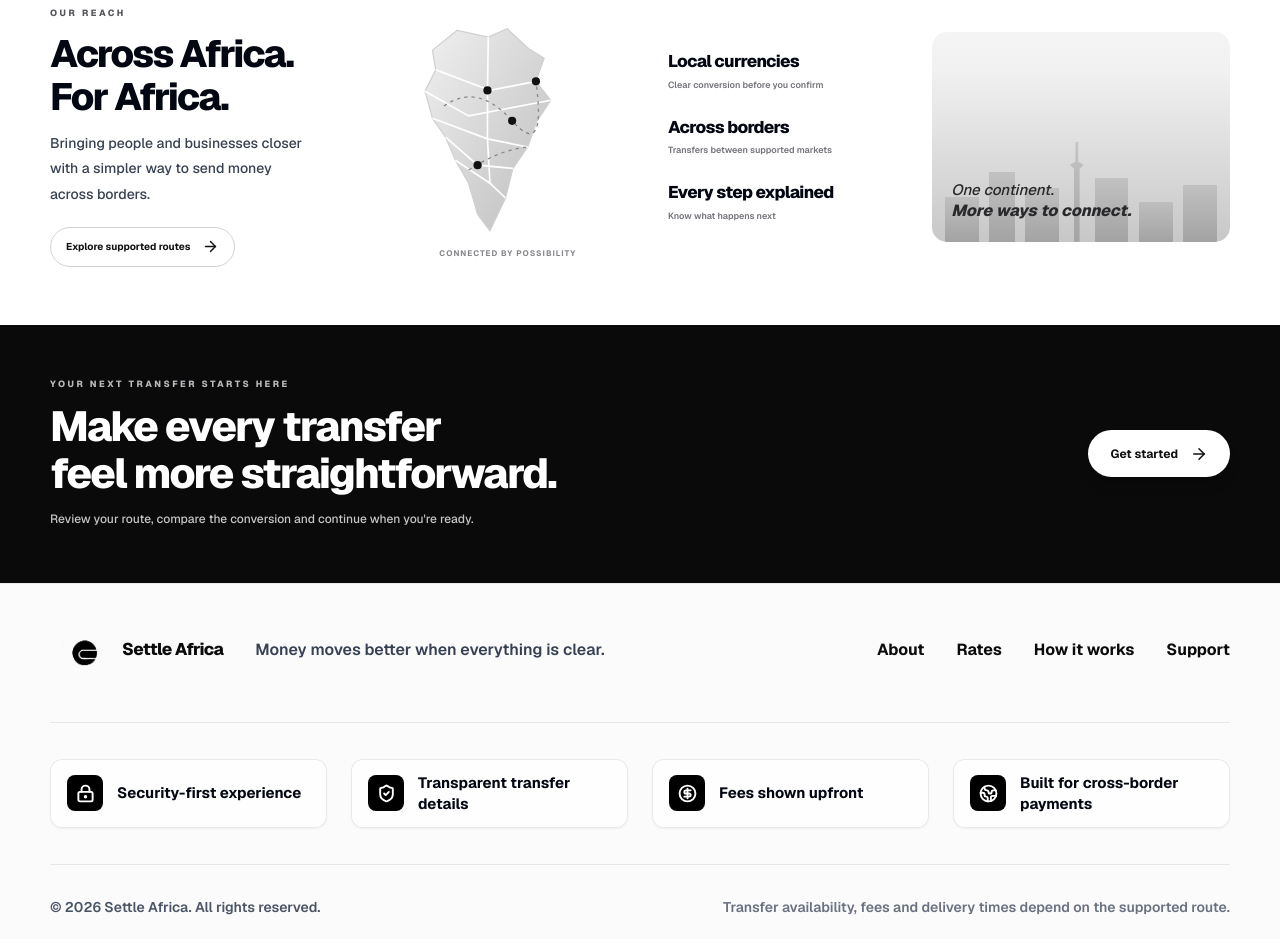
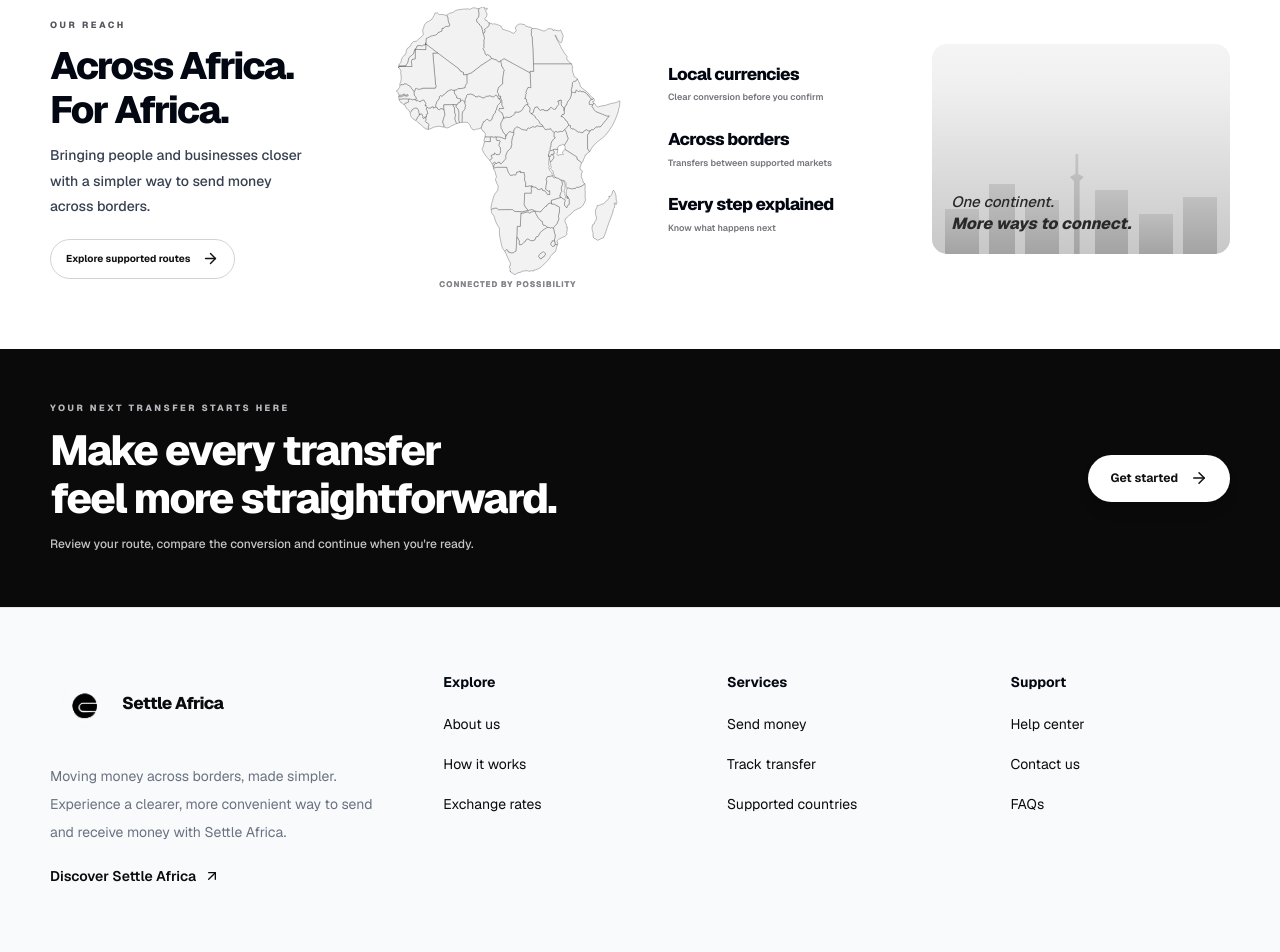
Before and after one commit to devshakur/Seattle-Africa, a Next.js app: page / in a window 1280 px wide. Shown: the part 1832-2784 px from the top of the page. Built offline with nearby package versions, Linux system fonts and the light colour scheme.

Commit message:
fixs_enacted

```diff
--- a/src/features/landing/components/Footer.tsx
+++ b/src/features/landing/components/Footer.tsx
@@ -1,78 +1,100 @@
 import Link from "next/link";
-import { CircleDollarSign, Globe2, LockKeyhole, ShieldCheck } from "lucide-react";
+import {
+  ArrowUpRight,
+  Globe2,
+  LockKeyhole,
+  ShieldCheck,
+  CircleDollarSign,
+} from "lucide-react";
 import { BrandMark } from "./BrandMark";
 
-export const trustItems = [
-  { icon: LockKeyhole, text: "Security-first experience" },
-  { icon: ShieldCheck, text: "Transparent transfer details" },
-  { icon: CircleDollarSign, text: "Fees shown upfront" },
-  { icon: Globe2, text: "Built for cross-border payments" },
+const footerLinks = [
+  {
+    title: "Explore",
+    links: [
+      { label: "About us", href: "#about" },
+      { label: "How it works", href: "#how-it-works" },
+      { label: "Exchange rates", href: "#rates" },
+    ],
+  },
+  {
+    title: "Services",
+    links: [
+      { label: "Send money", href: "#send-money" },
+      { label: "Track transfer", href: "#track" },
+      { label: "Supported countries", href: "#countries" },
+    ],
+  },
+  {
+    title: "Support",
+    links: [
+      { label: "Help center", href: "#support" },
+      { label: "Contact us", href: "mailto:support@settleafrica.com" },
+      { label: "FAQs", href: "#faq" },
+    ],
+  },
+];
+
+const trustItems = [
+  { icon: LockKeyhole, label: "Security focused" },
+  { icon: ShieldCheck, label: "Transparent transfers" },
+  { icon: CircleDollarSign, label: "Upfront fees" },
+  { icon: Globe2, label: "Cross-border payments" },
 ];
 
 export function Footer() {
   return (
-    <footer className="footer bg-gray-50/70 border-t border-gray-200/80 pt-14 pb-10" id="support">
+    <footer
+      id="support"
+      className="bg-gray-50 border-t border-gray-200"
+    >
       <div className="container">
-        {/* Top: Brand, Tagline, Navigation */}
-        <div className="flex flex-col lg:flex-row lg:items-center justify-between gap-6 pb-10 border-b border-gray-200">
-          <div className="flex flex-col sm:flex-row sm:items-center gap-4 sm:gap-8">
+
+        {/* Main footer */}
+        <div className="grid grid-cols-1 md:grid-cols-2 lg:grid-cols-[1.5fr_1fr_1fr_1fr] gap-12 lg:gap-16 py-14 lg:py-16">
+
+          {/* Brand */}
+          <div className="max-w-sm">
             <BrandMark />
-            <p className="text-sm sm:text-base font-semibold text-gray-700">
-              Money moves better when everything is clear.
+
+            <p className="mt-5 text-sm leading-7 text-gray-500">
+              Moving money across borders, made simpler.
+              Experience a clearer, more convenient way to
+              send and receive money with Settle Africa.
             </p>
-          </div>
-          <nav className="flex items-center gap-6 sm:gap-8 flex-wrap">
-            <Link
-              href="#about"
-              className="text-sm sm:text-base font-bold text-gray-900 hover:text-black transition-colors"
-            >
-              About
-            </Link>
-            <Link
-              href="#rates"
-              className="text-sm sm:text-base font-bold text-gray-900 hover:text-black transition-colors"
-            >
-              Rates
-            </Link>
+
             <Link
               href="#how-it-works"
-              className="text-sm sm:text-base font-bold text-gray-900 hover:text-black transition-colors"
+              className="inline-flex items-center gap-2 mt-5 text-sm font-semibold text-gray-950 hover:gap-3 transition-all"
             >
-              How it works
+              Discover Settle Africa
+              <ArrowUpRight size={16} />
             </Link>
-            <Link
-              href="mailto:support@seattleafrica.example"
-              className="text-sm sm:text-base font-bold text-gray-900 hover:text-black transition-colors"
-            >
-              Support
-            </Link>
-          </nav>
-        </div>
+          </div>
 
-        {/* Security / Trust Row: Larger, bolder and clearly visible */}
-        <div className="grid grid-cols-1 sm:grid-cols-2 lg:grid-cols-4 gap-4 sm:gap-6 py-9 border-b border-gray-200">
-          {trustItems.map(({ icon: Icon, text }) => (
-            <div
-              key={text}
-              className="flex items-center gap-3.5 bg-white/80 border border-gray-200/90 rounded-xl px-4 py-3 shadow-xs"
-            >
-              <div className="w-9 h-9 rounded-lg bg-black text-white flex items-center justify-center shrink-0">
-                <Icon size={19} strokeWidth={2.4} />
-              </div>
-              <span className="text-sm sm:text-[15px] font-bold text-gray-950">
-                {text}
-              </span>
+          {/* Navigation */}
+          {footerLinks.map((group) => (
+            <div key={group.title}>
+              <h3 className="text-sm font-bold text-gray-950 mb-5">
+                {group.title}
+              </h3>
+
+              <ul className="space-y-4">
+                {group.links.map((link) => (
+                  <li key={link.label}>
+                    <Link
+                      href={link.href}
+                      className="text-sm text-gray-500 hover:text-gray-950 transition-colors"
+                    >
+                      {link.label}
+                    </Link>
+                  </li>
+                ))}
+              </ul>
             </div>
           ))}
         </div>
 
-        {/* Bottom: Copyright & Legal Disclaimer */}
-        <div className="flex flex-col md:flex-row justify-between items-start md:items-center gap-3 pt-8 text-xs sm:text-sm font-semibold text-gray-600">
-          <span>© 2026 Settle Africa. All rights reserved.</span>
-          <span className="max-w-xl text-gray-500">
-            Transfer availability, fees and delivery times depend on the supported route.
-          </span>
-        </div>
       </div>
     </footer>
   );
--- a/src/features/landing/sections/ReachSection.tsx
+++ b/src/features/landing/sections/ReachSection.tsx
@@ -1,5 +1,6 @@
 import Link from "next/link";
 import { ArrowRight } from "lucide-react";
+import Image from "next/image";
 
 export function ReachSection() {
   return (
@@ -21,37 +22,19 @@
         </div>
 
         <div className="africa-art" aria-label="Stylised map of Africa">
-          <svg viewBox="0 0 280 300" role="img" aria-label="Abstract connected routes across Africa">
-            <defs>
-              <linearGradient id="africaFill" x1="0" y1="0" x2="1" y2="1">
-                <stop offset="0%" stopColor="#f0f0f0" />
-                <stop offset="100%" stopColor="#bdbdbd" />
-              </linearGradient>
-            </defs>
-            <path
-              d="M78 20 116 28 139 18 165 42 184 54 174 82 192 105 175 131 164 162 146 188 137 224 118 264 103 244 92 206 76 178 64 150 48 127 39 94 52 68 48 44Z"
-              fill="url(#africaFill)"
-              stroke="#d0d0d0"
-              strokeWidth="1.5"
+          <div className="africa-art mb-4" aria-label="Map of Africa">
+            <Image
+              src="/images/africa-map.svg"
+              alt="Map of Africa"
+              width={280}
+              height={300}
+              priority
             />
-            <path
-              d="M52 68 118 93 174 82M39 94 92 124 192 105M48 127 115 152 164 162M64 150 103 184 146 188M76 178 118 206 137 224M116 28 115 93 115 152 118 206"
-              fill="none"
-              stroke="#fff"
-              strokeWidth="2"
-            />
-            <path
-              d="M62 112 Q103 83 145 130 T174 82M92 190 Q130 165 164 162"
-              fill="none"
-              stroke="#858585"
-              strokeWidth="1.5"
-              strokeDasharray="4 5"
-            />
-            <circle cx="115" cy="93" r="5" fill="#111" />
-            <circle cx="145" cy="130" r="5" fill="#111" />
-            <circle cx="103" cy="184" r="5" fill="#111" />
-            <circle cx="174" cy="82" r="5" fill="#111" />
-          </svg>
+
+          </div>
+          <span className="mt-4 map-caption font-bold text-xs sm:text-sm">
+            Connected by possibility
+          </span>
           <span className="map-caption font-bold text-xs sm:text-sm">Connected by possibility</span>
         </div>
 
--- a/src/features/landing/sections/SendSection.tsx
+++ b/src/features/landing/sections/SendSection.tsx
@@ -16,7 +16,7 @@
             Review your route, compare the conversion and continue when you&apos;re ready.
           </p>
         </div>
-        <Link href="/send-money" className="button button-light rounded-full px-8 py-4 bg-white text-black text-sm sm:text-base font-bold inline-flex items-center gap-2.5 hover:bg-gray-100 transition-colors shrink-0 shadow-lg">
+        <Link href="/signup" className="button button-light rounded-full px-8 py-4 bg-white text-black text-sm sm:text-base font-bold inline-flex items-center gap-2.5 hover:bg-gray-100 transition-colors shrink-0 shadow-lg">
           Get started <ArrowRight size={18} />
         </Link>
       </div>
```
Also changed, not shown: public/images/africa-map.svg (added).
